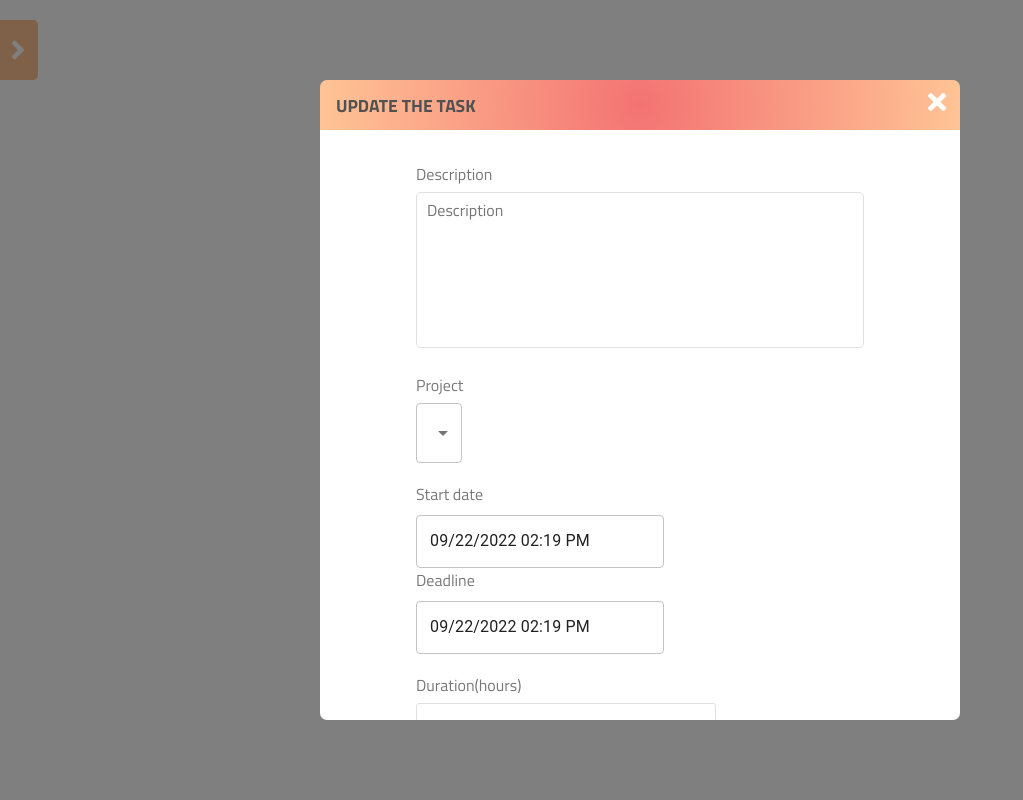
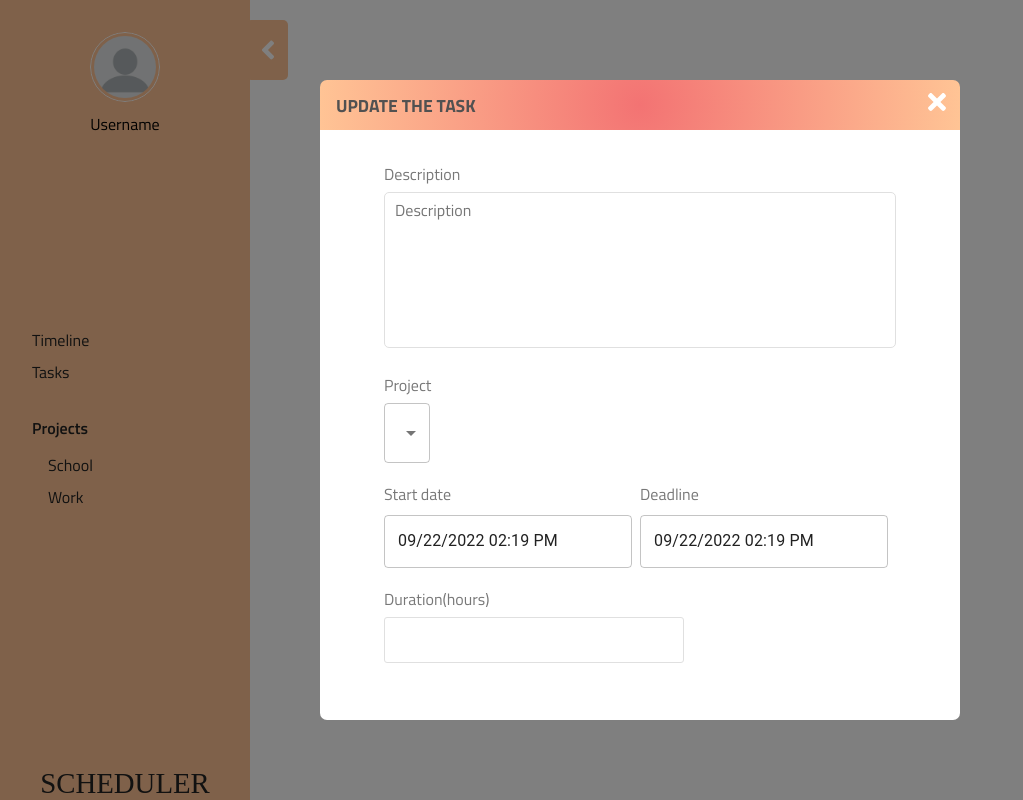
Before and after one commit to ismail-nijazi/Scheduler, a React (Create React App) app: page /task/1 in a window 1280 px wide. Shown: the whole page, without its empty margins (0-1023 px from the left). Built offline with nearby package versions, Linux system fonts and the light colour scheme; a web font is replaced by a local one.

Commit message:
fixed profile image

```diff
--- a/src/Router/index.js
+++ b/src/Router/index.js
@@ -18,7 +18,7 @@ const AuthRoutes = ()=>{
 }
 
 function RootRoutes() {
-	const [navVisible, setNavVisibility] = useState(false);
+	const [navVisible, setNavVisibility] = useState(true);
 
 	return (
 		<>
--- a/src/components/Navbar.js
+++ b/src/components/Navbar.js
@@ -1,6 +1,6 @@
 import React, { useState } from 'react';
-import { useDispatch, useSelector } from 'react-redux';
-import { FaAngleRight, FaAngleLeft } from 'react-icons/fa';
+import { useDispatch } from 'react-redux';
+import { FaAngleRight, FaAngleLeft,FaPlus } from 'react-icons/fa';
 import { NavLink } from 'react-router-dom';
 import { showProfile } from '../store/slices/profile';
 
@@ -59,11 +59,14 @@ function Navbar({ visible, setVisibility }) {
         </NavLink>
       </div>
 			<div className="links ">
-				<h4 className="sub-title">Projects</h4>
-        <NavLink to="/project/1" className="nav-link">
+				<button className="btn transparent-btn project-btn">
+					<span>Projects</span>
+					<FaPlus className="add-icon" size={15}/>
+				</button>
+        <NavLink to="/project/1" className="nav-link sub-link">
           School
         </NavLink>
-        <NavLink to="/project/2" className="nav-link">
+        <NavLink to="/project/2" className="nav-link sub-link">
           Work
         </NavLink>
 			</div>
--- a/src/styles/components/_navbar.scss
+++ b/src/styles/components/_navbar.scss
@@ -30,24 +30,29 @@ nav {
     padding: 2rem;
     margin-bottom: 5rem;
     .profile-btn {
-      display: inline-block;
+      display: block;
       min-width: 50px;
-      width: 30%;
-      vertical-align: middle;
+      width: 70px;
+			height: 70px;
       overflow: hidden;
       border-radius: 50%;
       padding: 0;
+			margin: auto;
       img {
         display: block;
         width: 100%;
+				height: 100%;
+				object-fit:cover;
         border: 1px solid $whiteText;
         padding: 3px;
         border-radius: 50%;
       }
     }
     span {
-      vertical-align: middle;
-      margin-left: 1rem;
+      display: block;
+      margin: auto;
+			text-align: center;
+			padding: 10px 0;
     }
     .options {
       @include options;
@@ -77,13 +82,32 @@ nav {
       color: $secondary;
       text-decoration: underline;
     }
+
+		.sub-link{
+			margin-left: 1rem;
+		}
   }
 
-  .sub-title {
-    @include sub-title;
-    border-bottom: 1px solid $text;
-    margin: 1rem 0 2rem 0;
-  }
+	.project-btn{
+		display: flex;
+		justify-content: space-between;
+		align-items: center;
+		flex-wrap: nowrap;
+		font-size: 1rem;
+		font-weight: 600;
+		color: $text;
+		padding: 0;
+		margin: 2rem 0 5px 0;
+		.add-icon{
+			display: none;
+		}
+		&:hover{
+			color: $secondary;
+			.add-icon{
+				display: block;
+			}
+		}
+	}
 
   .footer {
     justify-self: end;
--- a/src/styles/components/_task.scss
+++ b/src/styles/components/_task.scss
@@ -9,10 +9,9 @@
   color: $text;
   text-decoration: none;
   .time {
-    color: $text;
     font-size: 0.9rem;
     padding-right: 1rem;
-    color: darken($primary, 10);
+    color: darken($primary, 20);
   }
   .status {
     font-size: 0.9rem;
--- a/src/styles/config/_config.scss
+++ b/src/styles/config/_config.scss
@@ -55,3 +55,11 @@ $z_index_over: 999;
 	background-color: $lightGray;
 	border-radius: 3px;
 }
+
+@mixin hideScrollbar{
+	-ms-overflow-style: none;  /* IE and Edge */
+  scrollbar-width: none;  /* Firefox */
+	&::-webkit-scrollbar {
+		display: none;
+	}
+}
--- a/src/styles/views/_editTaskView.scss
+++ b/src/styles/views/_editTaskView.scss
@@ -1,8 +1,10 @@
 @import '../config/config';
 .edit-task {
+	@include hideScrollbar;
   position: relative;
   background-color: $whiteText;
   width: 50%;
+	max-width: 800px;
   max-height: 80%;
   border-radius: 7px;
   overflow-x: hidden;
@@ -33,7 +35,7 @@
   .content {
     position: relative;
     padding-bottom: 5rem;
-    width: 70%;
+    width: 80%;
     margin: 2rem auto 1rem auto;
     .row {
       margin-top: 1.2rem;
--- a/src/styles/views/_profile.scss
+++ b/src/styles/views/_profile.scss
@@ -1,5 +1,6 @@
 @import '../config/config';
 .profile {
+	@include hideScrollbar;
   position: relative;
   background-color: $whiteText;
   width: 50%;
@@ -23,6 +24,7 @@
     width: 100%;
     .profile-image {
       position: absolute;
+			background: transparent;
       left: 50%;
       transform: translateX(-50%);
       bottom: -70px;
@@ -34,6 +36,10 @@
       img {
         display: block;
         width: 100%;
+				height: 100%;
+				padding: 5px;
+				border: 1px solid $lightGray;
+				object-fit: cover;
         border-radius: 50%;
       }
     }
--- a/src/views/ProfileView.js
+++ b/src/views/ProfileView.js
@@ -21,10 +21,11 @@ function ProfileView() {
             <FaTimes size={30} />
           </button>
         </div>
-        <div className="head">
-          <div className="profile-image">
+				<div className="head">
+					<input type="file" name="profie-image" hidden/>
+          <button className="profile-image">
             <img src={require('../assets/images/profile.png')} alt="profile" />
-          </div>
+          </button>
         </div>
         <div className="content">
           <div className="row">
```
